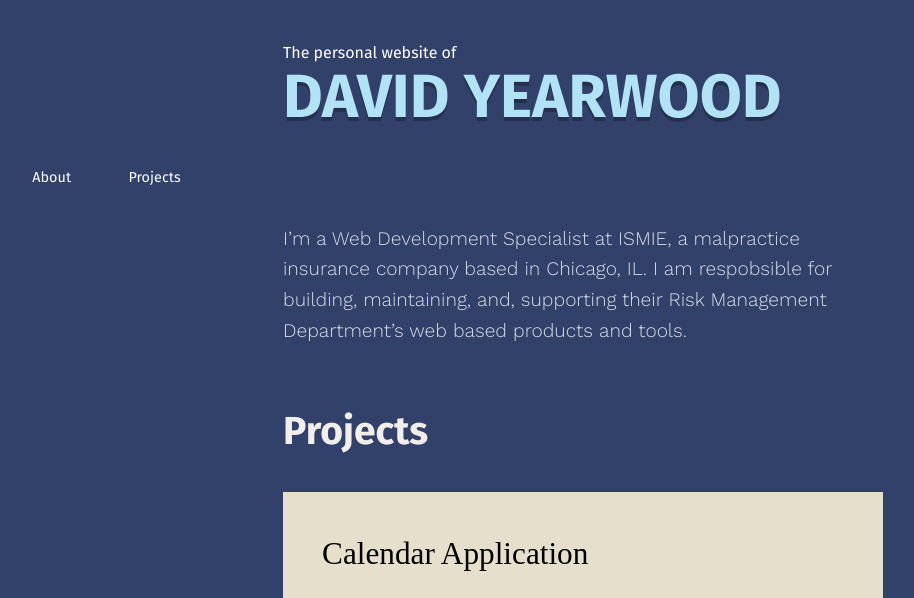
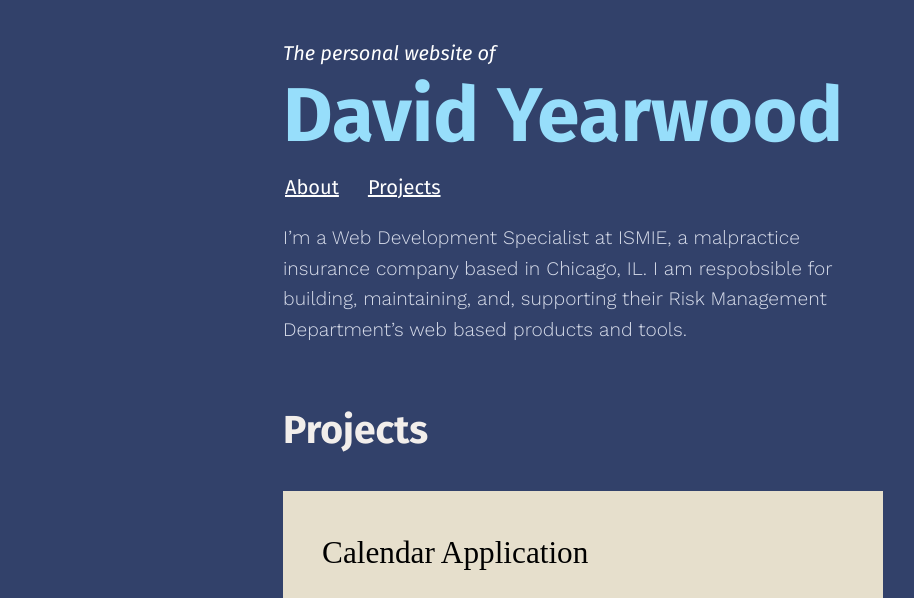
Before and after one commit to davidyearwood/dayvod.github.io, a website: page index.html in a window 1280 px wide. Shown: the top 598 px of the page, without its empty margins (57-971 px from the left). Drawn offline with nearby package versions, Linux system fonts and the light colour scheme.

Commit message:
Update header design to mimic comp

```diff
--- a/assets/sass/_variables.scss
+++ b/assets/sass/_variables.scss
@@ -4,6 +4,7 @@ $rhino: #32416A;
 $remy: #FEE7FC;
 $sail: #B2E2F5;
 
+$color--primary: #97DEFB;
 $color--title: $remy;
 $color--hyperlink: $sail;
 
--- a/assets/sass/modules/_master-header.scss
+++ b/assets/sass/modules/_master-header.scss
@@ -1,15 +1,19 @@
 .master-header__title {
-  font-size: #{-get-asc-size($scale, 7)}rem;
-  text-shadow: 0 4px rgba(0, 0, 0, .25);
-  text-transform: uppercase;
-  color: $sail;
+  font-size: #{-get-asc-size($scale, 8)}rem;
+  // text-shadow: 0 4px rgba(0, 0, 0, .25);
+  text-transform: capitalize;
+  color: $color--primary;
+  margin-bottom: #{-get-asc-size($scale, 2)}rem;
+  line-height: 0.9;
 }
 
 .master-header__text {
   font-weight: 400;
-  font-size: $base;
+  font-size: $h5;
   display: block;
   text-shadow: none;
   color: #ffffff;
+  font-style: italic;
   text-transform: none;
+  margin-bottom: #{-get-asc-size($scale, 2)}rem;
 }
--- a/assets/sass/modules/_nav.scss
+++ b/assets/sass/modules/_nav.scss
@@ -1,7 +1,7 @@
 .navbar {
-  background-color: transparent;
   display: flex;
   width: 100%;
+  margin-top: #{-get-desc-size($scale, 7)}rem;
 }
 
 .navbar__list {
@@ -9,20 +9,31 @@
   padding-left: 0;
   list-style-type: none;
   align-items: center;
-  width: 95%;
-  max-width: 1400px;
-  margin-left: auto;
-  margin-right: auto;
+  margin: 0;
 }
 
 .navbar__list-item {
-  margin-left: 3.583rem;
+  font-size: 1.25rem;
+  margin-right: #{-get-asc-size($scale, 3)}rem;
 }
 
 .navbar__link {
+  display: block;
+  padding: 1px;
+  border: 1px solid transparent;
   color: #ffffff;
   font-family: $font-stack--sans;
-  text-decoration-color: none;
-  text-decoration: none;
-  font-size: 0.9rem;
+  text-decoration: underline;
+  font-size: inherit;
+  font-weight: 400;
 }
+
+.navbar__link:hover,
+.navbar__link:focus {
+  color: $color--hyperlink;
+}
+
+.navbar__link:focus {
+  border: 2px solid $color--hyperlink;
+  outline: none;
+}
--- a/index.html
+++ b/index.html
@@ -5,6 +5,8 @@
     <meta name="viewport" content="width=device-width, initial-scale=1">
     <link rel="stylesheet" href="https://use.fontawesome.com/releases/v5.7.2/css/all.css" integrity="sha384-fnmOCqbTlWIlj8LyTjo7mOUStjsKC4pOpQbqyi7RrhN7udi9RwhKkMHpvLbHG9Sr"
         crossorigin="anonymous">
+        <link href="https://fonts.googleapis.com/css?family=Mr+Dafoe&display=swap" rel="stylesheet">
+
     <link href="https://fonts.googleapis.com/css?family=Roboto:300|Work+Sans:300&display=swap" rel="stylesheet">
     <link href="https://fonts.googleapis.com/css?family=Fira+Sans:300,400,400i,600,700&display=swap" rel="stylesheet">
     <link rel="stylesheet" href="assets/css/main.css" type="text/css" />
@@ -16,7 +18,6 @@
             <h1 class="master-header__title">
                 <span class="master-header__text">The personal website of</span> David Yearwood
             </h1>
-        </header>
             <nav class="navbar">
                 <ul class="navbar__list">
                     <li class="navbar__list-item">
@@ -27,11 +28,12 @@
                     </li>
                 </ul>
             </nav>
+        </header>
         <main>
             <section class="bio">
                 <p class="bio__text">
-                    I’m a Web Development Specialist at ISMIE, a malpractice insurance company based in Chicago, IL.
-                    I am respobsible for building, maintaining, and, supporting their Risk Management Department’s web based products and tools.
+                    I’m a Web Development Specialist at ISMIE, a malpractice insurance company based in Chicago, IL. I am respobsible for building,
+                    maintaining, and, supporting their Risk Management Department’s web based products and tools.
                 </p>
             </section>
             <section>
```
Also changed, not shown: assets/css/main.css, 1 other file. Lines whose indentation alone changed are shown as unchanged.
